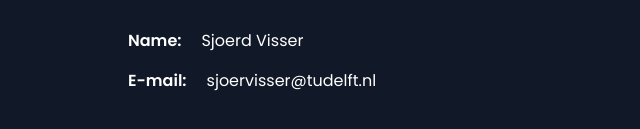
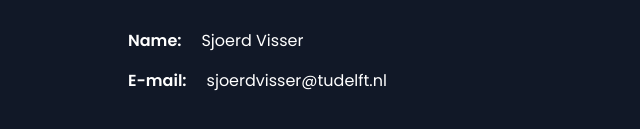
Before and after one commit to spvis/portfolio, a website: page src/index.html in a window 1280 px wide. Shown: the part 5822-5951 px from the top of the page, 0-640 px from the left. Drawn offline with Linux system fonts and the light colour scheme.

Commit message:
email update

```diff
--- a/src/index.html
+++ b/src/index.html
@@ -655,7 +655,7 @@
 					</div>
 					<div class="flex flex-col sm:flex-row gap-1 sm:gap-5">
 						<p class="font-semibold">E-mail:</p>
-						<p>sjoervisser@tudelft.nl</p>
+						<p>sjoerdvisser@tudelft.nl</p>
 					</div>
 				</div>
 			</div>
```
